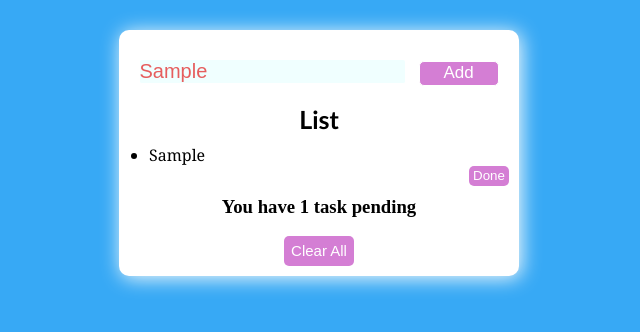
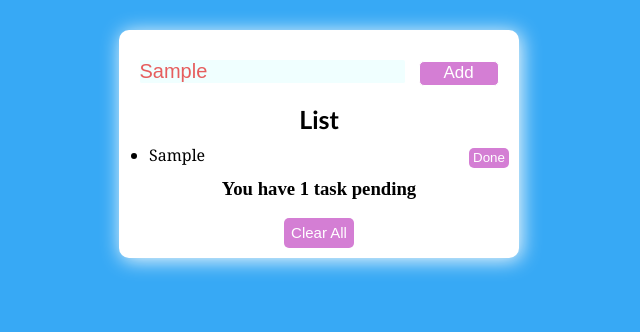
Before and after one commit to AnilBameta/To-do-list, a plain HTML site: page index.html in a window 1280 px wide. Both pictures are taken after typing "Sample" into the empty fields and a click on the button "Add". Shown: the whole page, without its empty margins (321-961 px from the left). Drawn offline with Linux system fonts and the light colour scheme.

Commit message:
Update todo.css

```diff
--- a/todo.css
+++ b/todo.css
@@ -91,6 +91,7 @@ h3{
      border-radius: 5px;
      width:40px;
      margin-left:320px;
+     margin-top: -18px;
      color:white;
    background-color: rgb(212, 126, 212);
    border:transparent;
```
